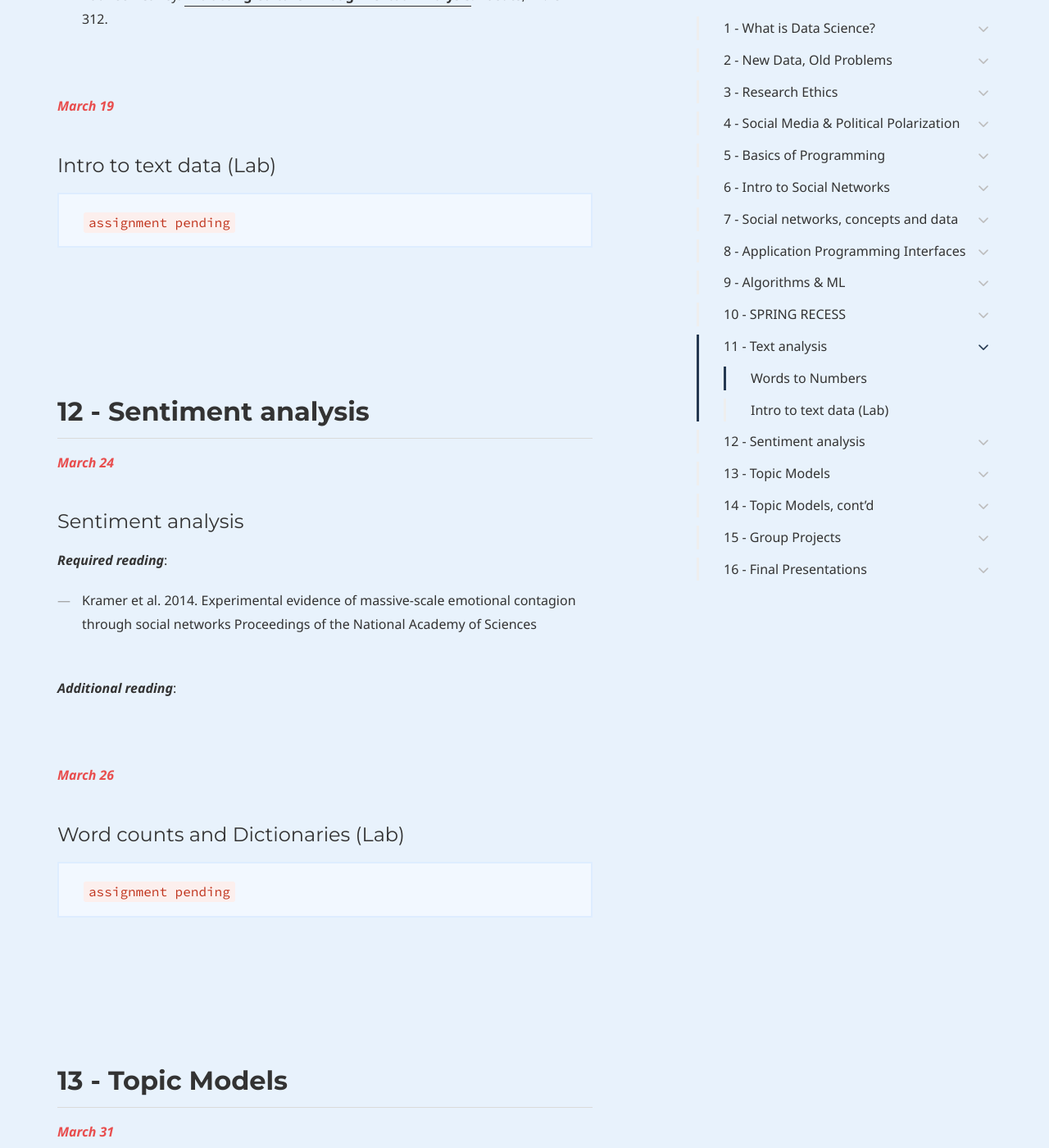
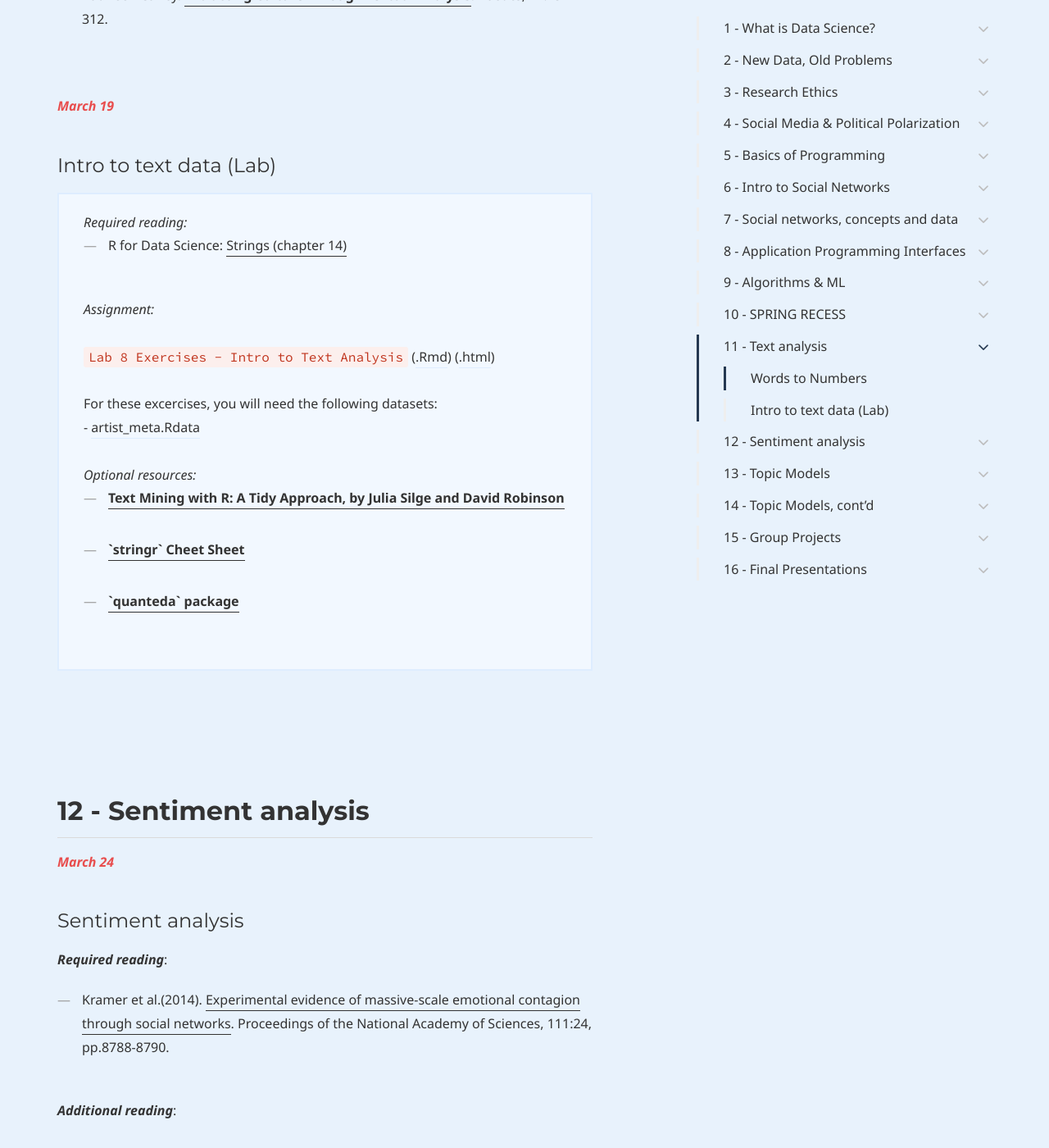
Before and after one commit to dssoc/dssoc.github.io, a Jekyll site: the page built from schedule.md, in a window 1280 px wide and 1400 px high, scrolled down 13560 px. Shown: the whole window at 82% size. Built offline with Jekyll 4.4.1, drawn with Linux system fonts in a browser that asks for light colours; some web fonts are replaced.

Commit message:
update schedule

```diff
--- a/schedule.md
+++ b/schedule.md
@@ -375,9 +375,24 @@
 <b><i><font color="#E84E4E">March 19</font></i></b>
 #### Intro to text data (Lab)
 <div class="callout callout--info">
-<code>assignment pending</code>
+<i>Required reading:</i> <br/>
+<ul>
+<li>R for Data Science: <a href = "https://r4ds.had.co.nz/strings.html">Strings (chapter 14)</a></li></ul><br/>
+<i>Assignment:</i><br/><br/>
+<code>Lab 8 Exercises - Intro to Text Analysis</code> (<a href = "https://minhaskamal.github.io/DownGit/#/home?url=https://github.com/dssoc/dssoc.github.io/blob/master/assignments/DSS_Lab4_DataVisualization.Rmd">.Rmd</a>) (<a href = "https://htmlpreview.github.io/?https://github.com/dssoc/dssoc.github.io/blob/master/assignments/DSS_Lab4_DataVisualization.html">.html</a>)<br/><br/>
+
+For these excercises, you will need the following datasets:<br/>
+- <a href = "https://github.com/dssoc/dssoc.github.io/raw/master/datasets/artist_meta.Rdata">artist_meta.Rdata</a><br/>
+<br/>
+
+<i>Optional resources:</i><br/>
+<ul>
+  <li><b><a href = "https://www.tidytextmining.com/">Text Mining with R: A Tidy Approach, by Julia Silge and David Robinson</a></b></li><br/>
+  <li><b><a href = "https://github.com/rstudio/cheatsheets/blob/master/strings.pdf"> `stringr` Cheet Sheet</a></b></li><br/>
+  <li><b><a href = "https://quanteda.io/">`quanteda` package</a></b></li><br/>
+</ul>
 </div>
-<br/><br/><br/><br/>
+<br/><br/><br/>
 
 
 ## 12 - Sentiment analysis
@@ -385,7 +400,7 @@
 #### Sentiment analysis
 ***Required reading***:
 <br/>
-- Kramer et al. 2014. Experimental evidence of massive-scale emotional contagion through social networks Proceedings of the National Academy of Sciences
+- Kramer et al.(2014). [Experimental evidence of massive-scale emotional contagion through social networks](https://www.pnas.org/content/111/24/8788). Proceedings of the National Academy of Sciences, 111:24, pp.8788-8790.
 <br/><br/>
 
 ***Additional reading***:
```
Also changed, not shown: 1 other file.
